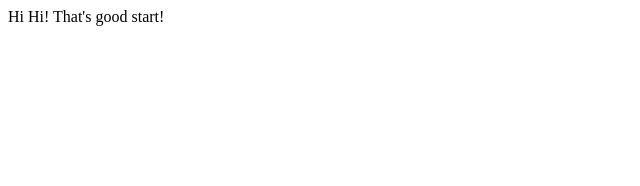
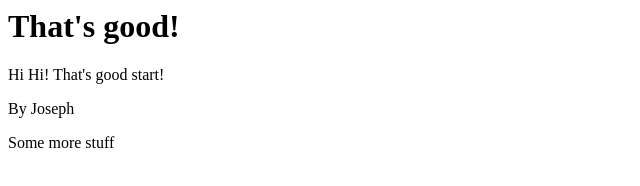
Before and after one commit to sochhome/git-one, a plain HTML site: page index.html in a window 1280 px wide. Shown: the whole page, without its empty margins (0-640 px from the left). Drawn offline with Linux system fonts and the light colour scheme.

Commit message:
added H1

```diff
--- a/index.html
+++ b/index.html
@@ -3,6 +3,9 @@
         <title> Try committing 2</title>
     </head>
     <body>
+        <h1> That's good! </h1>
         Hi Hi! That's good start!
+        <p>By Joseph </p>
+        <p>Some more stuff</p>
     </body>
 </html>
```
